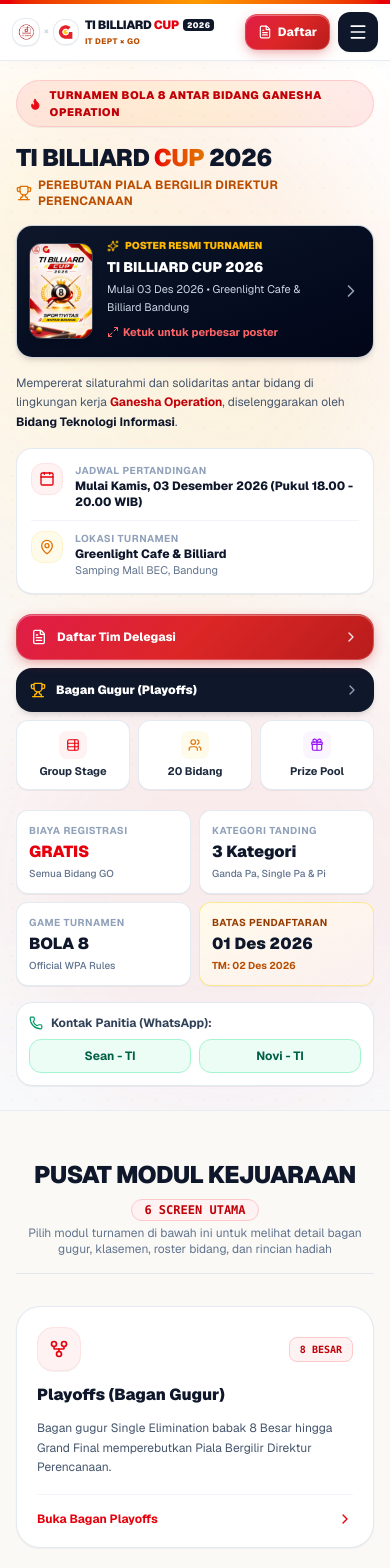
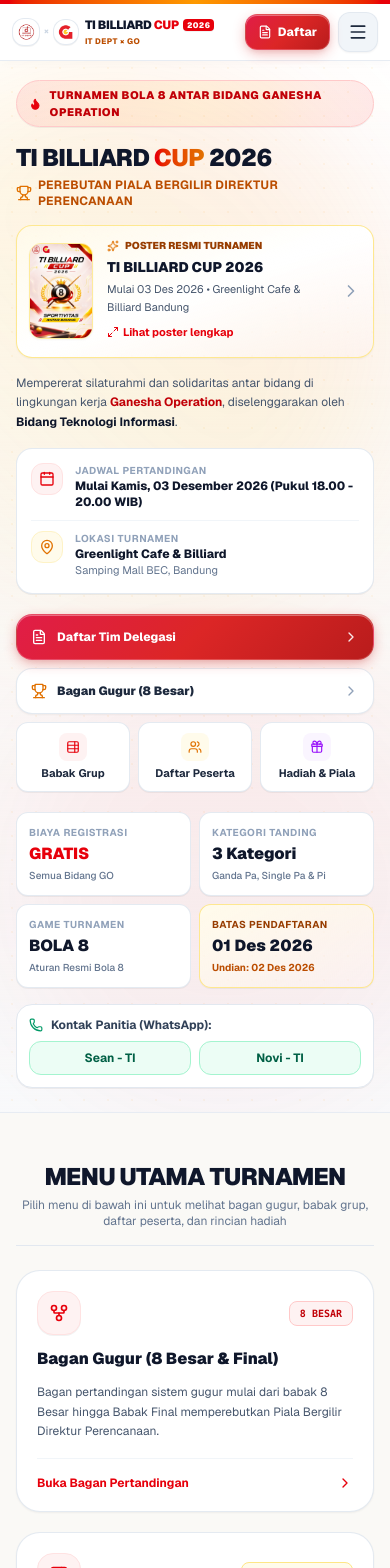
Before and after one commit to zseank213/billiard-tournament, a Next.js app: page / in a window 390 px wide. Shown: the top 1568 px of the page. Built offline with nearby package versions, Linux system fonts and the light colour scheme.

Commit message:
feat: complete light theme overhaul and replace technical jargon with everyday language across all modules

```diff
--- a/src/app/actions/bidang.ts
+++ b/src/app/actions/bidang.ts
@@ -180,7 +180,7 @@ export async function getParticipantsWithRosters(): Promise<{
       bidang: b.name,
       seed: b.order_no,
       status: b.is_host ? ("host" as const) : isRegistered ? ("registered" as const) : ("invited" as const),
-      accentColor: b.is_host ? "bg-red-600 text-white" : "bg-slate-900 text-white",
+      accentColor: b.is_host ? "bg-red-600 text-white" : "bg-slate-100 text-slate-800",
       slots,
     };
   });
--- a/src/app/page.tsx
+++ b/src/app/page.tsx
@@ -25,17 +25,17 @@ import { TOURNAMENT_CONFIG } from "@/lib/mock-data";
 export default function HomePage() {
   const tournamentModules = [
     {
-      title: "Playoffs (Bagan Gugur)",
-      description: "Bagan gugur Single Elimination babak 8 Besar hingga Grand Final memperebutkan Piala Bergilir Direktur Perencanaan.",
+      title: "Bagan Gugur (8 Besar & Final)",
+      description: "Bagan pertandingan sistem gugur mulai dari babak 8 Besar hingga Babak Final memperebutkan Piala Bergilir Direktur Perencanaan.",
       href: "/playoffs",
       icon: GitFork,
       badge: "8 Besar",
       badgeColor: "bg-red-50 text-red-700 border-red-200",
-      cta: "Buka Bagan Playoffs",
+      cta: "Buka Bagan Pertandingan",
     },
     {
-      title: "Group Stage (Penyisihan)",
-      description: "Klasemen Babak Penyisihan 4 Grup (A, B, C, D) 20 bidang untuk kategori Ganda Putra, Single Putra, dan Single Putri.",
+      title: "Babak Grup (Penyisihan)",
+      description: "Klasemen babak penyisihan 4 grup (A, B, C, D) untuk kategori Ganda Putra, Single Putra, dan Single Putri.",
       href: "/group-stage",
       icon: TableProperties,
       badge: "4 Grup (20 Tim)",
@@ -44,16 +44,16 @@ export default function HomePage() {
     },
     {
       title: "Daftar Peserta (Bidang)",
-      description: "Daftar 20 tim perwakilan bidang di lingkungan Ganesha Operation Pusat beserta data atlet delegasi siap tanding.",
+      description: "Daftar 20 tim perwakilan bidang di lingkungan kerja Ganesha Operation Pusat beserta data nama pemain.",
       href: "/participants",
       icon: Users,
-      badge: "19 Bidang + IT Host",
+      badge: "20 Bidang",
       badgeColor: "bg-emerald-50 text-emerald-700 border-emerald-200",
-      cta: "Cek Roster Bidang",
+      cta: "Lihat Daftar Pemain",
     },
     {
-      title: "Prize Pool & Rincian Hadiah",
-      description: "Alokasi 3 Piala Bergilir DirRen, uang tunai pembinaan, piala tetap juara 1-3, suporter terbaik, dan mini games.",
+      title: "Total Hadiah & Piala",
+      description: "Alokasi 3 Piala Bergilir, piala tetap juara 1-3 per kategori, hadiah suporter terbaik, dan doorprize.",
       href: "/prize-pool",
       icon: Trophy,
       badge: "3 Piala Bergilir",
@@ -61,22 +61,22 @@ export default function HomePage() {
       cta: "Rincian Hadiah Juara",
     },
     {
-      title: "Merchandise & Doorprize",
-      description: "Koleksi kaos dry-fit, topi drill, tumbler stainless, mug, dan voucher belanja Indomaret Rp 100K & 50K.",
+      title: "Souvenir & Hadiah Hiburan",
+      description: "Koleksi kaos turnamen, topi, tumbler, mug, serta voucher belanja Indomaret Rp 100.000 & Rp 50.000.",
       href: "/merchandise",
       icon: Gift,
       badge: "Voucher Belanja",
       badgeColor: "bg-purple-50 text-purple-700 border-purple-200",
-      cta: "Lihat Merchandise",
+      cta: "Lihat Koleksi Souvenir",
     },
     {
-      title: "Regulasi & SK Resmi Bola 8",
-      description: "Surat keputusan resmi panitia, sistem pertandingan Bola 8 WPA, toleransi waktu, dan ketentuan WO.",
+      title: "Aturan Pertandingan Bola 8",
+      description: "Tata tertib resmi turnamen, aturan permainan Bola 8, ketentuan waktu hadir, dan etika pertandingan.",
       href: "/regulation",
       icon: BookOpen,
-      badge: "Official WPA",
+      badge: "Aturan Resmi",
       badgeColor: "bg-slate-100 text-slate-700 border-slate-200",
-      cta: "Baca Aturan Resmi",
+      cta: "Baca Aturan Pertandingan",
     },
   ];
 
@@ -86,18 +86,13 @@ export default function HomePage() {
       <HeroBanner />
 
       {/* 2. Main Module Hub Section */}
-      <section className="max-w-7xl mx-auto w-full min-w-0 max-w-full px-4 sm:px-6 lg:px-8 space-y-8">
+      <section className="max-w-7xl mx-auto w-full min-w-0 max-w-full px-4 sm:px-6 lg:px-8 space-y-6">
         <div className="text-center sm:text-left border-b border-slate-200 pb-4">
-          <div className="flex items-center justify-center sm:justify-start gap-2 flex-wrap">
-            <h2 className="text-2xl sm:text-3xl font-black text-slate-900 uppercase tracking-tight">
-              Pusat Modul Kejuaraan
-            </h2>
-            <span className="text-xs font-mono font-bold text-red-700 bg-red-50 px-3 py-0.5 rounded-full border border-red-200">
-              6 SCREEN UTAMA
-            </span>
-          </div>
+          <h2 className="text-2xl sm:text-3xl font-black text-slate-900 uppercase tracking-tight">
+            Menu Utama Turnamen
+          </h2>
           <p className="text-xs sm:text-sm text-slate-500 mt-1">
-            Pilih modul turnamen di bawah ini untuk melihat detail bagan gugur, klasemen, roster bidang, dan rincian hadiah
+            Pilih menu di bawah ini untuk melihat bagan gugur, babak grup, daftar peserta, dan rincian hadiah
           </p>
         </div>
 
@@ -110,7 +105,7 @@ export default function HomePage() {
               <Link
                 key={mod.href}
                 href={mod.href}
-                className="group p-5 sm:p-6 rounded-3xl bg-white border border-slate-200/90 hover:border-red-400 hover:shadow-lg transition-all duration-200 flex flex-col justify-between shadow-xs"
+                className="group p-5 sm:p-6 rounded-3xl bg-white border border-slate-200/90 hover:border-red-400 hover:shadow-md transition-all duration-200 flex flex-col justify-between shadow-xs"
               >
                 <div className="space-y-3">
                   <div className="flex items-center justify-between">
@@ -141,28 +136,28 @@ export default function HomePage() {
         </div>
       </section>
 
-      {/* 3. Fast Action Banner: Pendaftaran & Cek Status */}
+      {/* 3. Pendaftaran Delegasi Banner (Light Championship Theme) */}
       <section className="max-w-7xl mx-auto w-full min-w-0 max-w-full px-4 sm:px-6 lg:px-8">
-        <div className="rounded-3xl bg-gradient-to-br from-slate-900 via-slate-850 to-slate-900 text-white p-6 sm:p-10 shadow-xl border border-slate-800 relative overflow-hidden">
-          <div className="absolute top-0 right-0 w-80 h-80 bg-red-600/10 rounded-full blur-3xl pointer-events-none" />
+        <div className="rounded-3xl bg-gradient-to-br from-red-50/80 via-white to-amber-50/60 text-slate-900 p-6 sm:p-10 shadow-sm border border-red-200/90 relative overflow-hidden">
+          <div className="absolute top-0 right-0 w-80 h-80 bg-red-600/5 rounded-full blur-3xl pointer-events-none" />
 
           <div className="relative flex flex-col lg:flex-row items-center justify-between gap-6 sm:gap-8">
             <div className="space-y-2 text-center lg:text-left">
-              <span className="text-[10px] font-black uppercase tracking-wider text-amber-400 bg-amber-400/20 px-3 py-1 rounded-full border border-amber-400/30 inline-block">
+              <span className="text-[10px] font-black uppercase tracking-wider text-red-700 bg-red-100 px-3 py-1 rounded-full border border-red-200 inline-block">
                 Pendaftaran Delegasi Bidang Masih Dibuka
               </span>
-              <h3 className="text-xl sm:text-3xl font-black text-white tracking-tight">
-                Daftarkan Kontingen Bidang Anda Sekarang
+              <h3 className="text-xl sm:text-3xl font-black text-slate-900 tracking-tight">
+                Daftarkan Tim Bidang Anda Sekarang
               </h3>
-              <p className="text-xs sm:text-sm text-slate-300 max-w-xl">
-                Batas pendaftaran resmi hingga <strong>Selasa, 01 Desember 2026</strong>. Technical Meeting diadakan pada <strong>Rabu, 02 Desember 2026</strong>. Biaya keikutsertaan <strong>GRATIS</strong> untuk seluruh bidang di lingkungan Ganesha Operation.
+              <p className="text-xs sm:text-sm text-slate-600 max-w-xl">
+                Batas pendaftaran resmi hingga <strong>Selasa, 01 Desember 2026</strong>. Pertemuan Teknis &amp; Undian diadakan pada <strong>Rabu, 02 Desember 2026</strong>. Biaya keikutsertaan <strong>GRATIS</strong> untuk seluruh bidang di lingkungan Ganesha Operation.
               </p>
             </div>
 
             <div className="flex flex-col sm:flex-row items-center gap-3 w-full lg:w-auto shrink-0">
               <Link
                 href="/register"
-                className="w-full sm:w-auto px-6 py-3.5 rounded-2xl text-xs sm:text-sm font-black btn-championship-red flex items-center justify-center gap-2 shadow-lg shadow-red-600/30"
+                className="w-full sm:w-auto px-6 py-3.5 rounded-2xl text-xs sm:text-sm font-black btn-championship-red flex items-center justify-center gap-2 shadow-sm shadow-red-600/20"
               >
                 <FileText className="w-4 h-4" />
                 <span>Formulir Pendaftaran Tim</span>
@@ -171,10 +166,10 @@ export default function HomePage() {
 
               <Link
                 href="/playoffs"
-                className="w-full sm:w-auto px-5 py-3.5 rounded-2xl text-xs sm:text-sm font-bold bg-white/10 hover:bg-white/20 text-white border border-white/20 flex items-center justify-center gap-2 transition-colors"
+                className="w-full sm:w-auto px-5 py-3.5 rounded-2xl text-xs sm:text-sm font-bold bg-white hover:bg-slate-50 text-slate-800 border border-slate-200/90 shadow-2xs flex items-center justify-center gap-2 transition-colors"
               >
-                <GitFork className="w-4 h-4 text-slate-300" />
-                <span>Lihat Bagan (Playoffs)</span>
+                <GitFork className="w-4 h-4 text-slate-500" />
+                <span>Lihat Bagan (8 Besar)</span>
               </Link>
             </div>
           </div>
--- a/src/components/HeroBanner.tsx
+++ b/src/components/HeroBanner.tsx
@@ -68,13 +68,13 @@ export const HeroBanner: React.FC<HeroBannerProps> = ({
               </p>
             </div>
 
-            {/* Mobile-Only Interactive Poster Spotlight Card */}
+            {/* Mobile-Only Interactive Poster Spotlight Card (Light Championship Pearl Theme) */}
             <div
-              className="lg:hidden relative rounded-2xl overflow-hidden border border-slate-200/90 shadow-md bg-gradient-to-br from-slate-900 via-slate-850 to-slate-950 text-white cursor-pointer group active:scale-[0.99] transition-transform"
+              className="lg:hidden relative rounded-2xl overflow-hidden border border-amber-200/90 shadow-xs bg-gradient-to-br from-amber-50/70 via-white to-red-50/40 text-slate-900 cursor-pointer group active:scale-[0.99] transition-transform"
               onClick={() => setIsBannerModalOpen(true)}
             >
               <div className="relative flex items-center gap-3.5 p-3 sm:p-4">
-                <div className="relative w-16 h-24 sm:w-20 sm:h-28 rounded-xl overflow-hidden shrink-0 shadow-md border border-white/20">
+                <div className="relative w-16 h-24 sm:w-20 sm:h-28 rounded-xl overflow-hidden shrink-0 shadow-xs border border-amber-200/80">
                   <Image
                     src="/images/ti-billiard-cup-banner-2026.jpg"
                     alt="Banner TI Billiard Cup 2026"
@@ -83,22 +83,22 @@ export const HeroBanner: React.FC<HeroBannerProps> = ({
                   />
                 </div>
                 <div className="flex-1 min-w-0 space-y-1">
-                  <div className="flex items-center gap-1.5 text-[10px] font-black uppercase text-amber-400">
-                    <Sparkles className="w-3 h-3 text-amber-400" />
+                  <div className="flex items-center gap-1.5 text-[10px] font-black uppercase text-amber-800">
+                    <Sparkles className="w-3 h-3 text-amber-600" />
                     <span>Poster Resmi Turnamen</span>
                   </div>
-                  <h4 className="text-sm font-black text-white truncate">
+                  <h4 className="text-sm font-black text-slate-900 truncate">
                     TI BILLIARD CUP 2026
                   </h4>
-                  <p className="text-[11px] text-slate-300 line-clamp-2 leading-relaxed">
+                  <p className="text-[11px] text-slate-600 line-clamp-2 leading-relaxed">
                     Mulai 03 Des 2026 • Greenlight Cafe &amp; Billiard Bandung
                   </p>
-                  <span className="inline-flex items-center gap-1 text-[11px] font-bold text-red-400 group-hover:text-red-300 pt-0.5">
+                  <span className="inline-flex items-center gap-1 text-[11px] font-bold text-red-600 group-hover:text-red-700 pt-0.5">
                     <Maximize2 className="w-3 h-3" />
-                    <span>Ketuk untuk perbesar poster</span>
+                    <span>Lihat poster lengkap</span>
                   </span>
                 </div>
-                <ChevronRight className="w-5 h-5 text-slate-400 group-hover:translate-x-1 group-hover:text-white transition-all shrink-0" />
+                <ChevronRight className="w-5 h-5 text-slate-400 group-hover:translate-x-1 group-hover:text-slate-600 transition-all shrink-0" />
               </div>
             </div>
 
@@ -145,7 +145,7 @@ export const HeroBanner: React.FC<HeroBannerProps> = ({
 
             {/* Quick Action Navigation Grid (Mobile & Desktop Friendly) */}
             <div className="space-y-2 pt-1">
-              {/* Primary Dual Action Buttons */}
+              {/* Primary Dual Action Buttons (Light Championship Theme) */}
               <div className="grid grid-cols-1 sm:grid-cols-2 gap-2 sm:gap-3">
                 <Link
                   href="/register"
@@ -160,11 +160,11 @@ export const HeroBanner: React.FC<HeroBannerProps> = ({
 
                 <Link
                   href="/playoffs"
-                  className="p-3.5 sm:p-4 rounded-2xl text-xs sm:text-sm font-black bg-slate-900 hover:bg-slate-800 text-white flex items-center justify-between shadow-md active:scale-[0.99] transition-transform"
+                  className="p-3.5 sm:p-4 rounded-2xl text-xs sm:text-sm font-black bg-white hover:bg-red-50/60 text-slate-800 hover:text-red-700 border border-slate-200/90 flex items-center justify-between shadow-xs active:scale-[0.99] transition-all"
                 >
                   <div className="flex items-center gap-2.5">
-                    <Trophy className="w-4 h-4 text-amber-400" />
-                    <span>Bagan Gugur (Playoffs)</span>
+                    <Trophy className="w-4 h-4 text-amber-600" />
+                    <span>Bagan Gugur (8 Besar)</span>
                   </div>
                   <ChevronRight className="w-4 h-4 text-slate-400" />
                 </Link>
@@ -179,7 +179,7 @@ export const HeroBanner: React.FC<HeroBannerProps> = ({
                   <div className="w-7 h-7 rounded-lg bg-red-50 text-red-600 flex items-center justify-center">
                     <TableProperties className="w-3.5 h-3.5" />
                   </div>
-                  <span className="text-[11px] sm:text-xs font-bold text-slate-800">Group Stage</span>
+                  <span className="text-[11px] sm:text-xs font-bold text-slate-800">Babak Grup</span>
                 </Link>
 
                 <Link
@@ -189,7 +189,7 @@ export const HeroBanner: React.FC<HeroBannerProps> = ({
                   <div className="w-7 h-7 rounded-lg bg-amber-50 text-amber-600 flex items-center justify-center">
                     <Users className="w-3.5 h-3.5" />
                   </div>
-                  <span className="text-[11px] sm:text-xs font-bold text-slate-800">20 Bidang</span>
+                  <span className="text-[11px] sm:text-xs font-bold text-slate-800">Daftar Peserta</span>
                 </Link>
 
                 <Link
@@ -199,7 +199,7 @@ export const HeroBanner: React.FC<HeroBannerProps> = ({
                   <div className="w-7 h-7 rounded-lg bg-purple-50 text-purple-600 flex items-center justify-center">
                     <Gift className="w-3.5 h-3.5" />
                   </div>
-                  <span className="text-[11px] sm:text-xs font-bold text-slate-800">Prize Pool</span>
+                  <span className="text-[11px] sm:text-xs font-bold text-slate-800">Hadiah &amp; Piala</span>
                 </Link>
               </div>
             </div>
@@ -238,7 +238,7 @@ export const HeroBanner: React.FC<HeroBannerProps> = ({
                   BOLA 8
                 </div>
                 <p className="text-[10px] text-slate-500 font-medium">
-                  Official WPA Rules
+                  Aturan Resmi Bola 8
                 </p>
               </div>
 
@@ -250,7 +250,7 @@ export const HeroBanner: React.FC<HeroBannerProps> = ({
                   01 Des 2026
                 </div>
                 <p className="text-[10px] text-amber-700 font-bold">
-                  TM: 02 Des 2026
+                  Undian: 02 Des 2026
                 </p>
               </div>
             </div>
@@ -316,7 +316,7 @@ export const HeroBanner: React.FC<HeroBannerProps> = ({
       {/* Full Resolution Banner Modal */}
       {isBannerModalOpen && (
         <div
-          className="fixed inset-0 z-50 flex items-center justify-center p-4 bg-slate-950/80 backdrop-blur-md"
+          className="fixed inset-0 z-50 flex items-center justify-center p-4 bg-slate-900/50 backdrop-blur-sm"
           onClick={() => setIsBannerModalOpen(false)}
         >
           <div
--- a/src/components/Navbar.tsx
+++ b/src/components/Navbar.tsx
@@ -56,12 +56,12 @@ export const Navbar: React.FC = () => {
   };
 
   const navMenuItems = [
-    { href: "/playoffs", label: "Playoffs (Bagan Gugur)", icon: GitFork },
-    { href: "/group-stage", label: "Group Stage (Penyisihan)", icon: TableProperties },
+    { href: "/playoffs", label: "Bagan Gugur (8 Besar)", icon: GitFork },
+    { href: "/group-stage", label: "Babak Grup (Penyisihan)", icon: TableProperties },
     { href: "/participants", label: "Daftar Peserta (Bidang)", icon: Users },
-    { href: "/prize-pool", label: "Prize Pool & Hadiah", icon: Trophy },
-    { href: "/merchandise", label: "Merchandise & Doorprize", icon: Gift },
-    { href: "/regulation", label: "Regulasi Resmi Bola 8", icon: BookOpen },
+    { href: "/prize-pool", label: "Total Hadiah & Piala", icon: Trophy },
+    { href: "/merchandise", label: "Souvenir & Hadiah Hiburan", icon: Gift },
+    { href: "/regulation", label: "Aturan Resmi Bola 8", icon: BookOpen },
   ];
 
   return (
@@ -109,7 +109,7 @@ export const Navbar: React.FC = () => {
                 <span className="font-black text-xs sm:text-base md:text-lg text-slate-900 group-hover:text-red-600 transition-colors tracking-tight whitespace-nowrap">
                   TI BILLIARD <span className="text-red-600">CUP</span>
                 </span>
-                <span className="text-[8px] sm:text-[10px] font-black uppercase tracking-wider px-1 sm:px-1.5 py-0.5 rounded bg-slate-900 text-white whitespace-nowrap">
+                <span className="text-[8px] sm:text-[10px] font-black uppercase tracking-wider px-1 sm:px-1.5 py-0.5 rounded bg-red-600 text-white whitespace-nowrap shadow-2xs">
                   2026
                 </span>
               </div>
@@ -215,7 +215,7 @@ export const Navbar: React.FC = () => {
               className={`lg:hidden w-10 h-10 sm:w-11 sm:h-11 rounded-xl flex items-center justify-center transition-all duration-150 cursor-pointer touch-manipulation select-none active:scale-95 shadow-xs ${
                 isMobileMenuOpen
                   ? "bg-red-600 text-white ring-2 ring-red-400/40 shadow-red-600/30"
-                  : "bg-slate-900 hover:bg-slate-800 text-white"
+                  : "bg-slate-100 hover:bg-slate-200 text-slate-800 border border-slate-200/90"
               }`}
               aria-label={isMobileMenuOpen ? "Tutup Menu Turnamen" : "Buka Menu Turnamen"}
               aria-expanded={isMobileMenuOpen}
@@ -234,7 +234,7 @@ export const Navbar: React.FC = () => {
       {isMobileMenuOpen && (
         <div
           onClick={() => setIsMobileMenuOpen(false)}
-          className="lg:hidden fixed inset-0 top-14 sm:top-20 bg-black/65 backdrop-blur-md z-40 transition-all duration-300"
+          className="lg:hidden fixed inset-0 top-14 sm:top-20 bg-slate-900/40 backdrop-blur-sm z-40 transition-all duration-200"
           aria-hidden="true"
         />
       )}
@@ -267,7 +267,7 @@ export const Navbar: React.FC = () => {
           {/* Module Navigation Grid (1 col on Mobile, 2 cols on Tablet) */}
           <div className="space-y-1.5 pt-1">
             <span className="text-[10px] font-black uppercase tracking-wider text-slate-400 px-1 block mb-1">
-              Modul Utama Kejuaraan:
+              Menu Turnamen:
             </span>
 
             <div className="grid grid-cols-1 sm:grid-cols-2 gap-1.5 sm:gap-2">
--- a/src/components/liquipedia/BracketView.tsx
+++ b/src/components/liquipedia/BracketView.tsx
@@ -280,7 +280,7 @@ export const BracketView: React.FC = () => {
 
             <button
               onClick={() => setActiveMatchModal(null)}
-              className="w-full py-2.5 rounded-xl bg-slate-900 text-white font-bold text-xs hover:bg-slate-800 transition-colors"
+              className="w-full py-2.5 rounded-xl bg-slate-100 text-slate-800 font-bold text-xs hover:bg-slate-200 border border-slate-200 transition-colors"
             >
               Tutup
             </button>
--- a/src/components/liquipedia/ParticipantsView.tsx
+++ b/src/components/liquipedia/ParticipantsView.tsx
@@ -80,16 +80,16 @@ export const ParticipantsView: React.FC = () => {
         <div>
           <div className="flex items-center gap-2 flex-wrap">
             <h2 className="text-2xl sm:text-3xl font-black text-slate-900 uppercase tracking-tight">
-              Participants
+              Daftar Peserta
             </h2>
             {isLoading ? (
-              <span className="text-xs font-mono font-bold text-slate-500 bg-slate-100 px-3 py-0.5 rounded-full border border-slate-200 animate-pulse flex items-center gap-1.5">
+              <span className="text-xs font-bold text-slate-500 bg-slate-100 px-3 py-0.5 rounded-full border border-slate-200 animate-pulse flex items-center gap-1.5">
                 <span className="w-2 h-2 rounded-full bg-slate-400 animate-ping" />
-                MEMUAT DATA BIDANG...
+                Memuat data bidang...
               </span>
             ) : (
-              <span className="text-xs font-mono font-bold text-emerald-700 bg-emerald-50 px-3 py-0.5 rounded-full border border-emerald-200">
-                {participants.length} BIDANG TERDAFTAR DI DATABASE
+              <span className="text-xs font-bold text-emerald-700 bg-emerald-50 px-3 py-0.5 rounded-full border border-emerald-200">
+                {participants.length} Bidang Terdaftar
               </span>
             )}
           </div>
@@ -184,7 +184,7 @@ export const ParticipantsView: React.FC = () => {
                         : "bg-slate-100 text-slate-600 border-slate-200"
                     }`}
                   >
-                    {isHost ? "Host" : team.status === "registered" ? "Terdaftar" : "Invited"}
+                    {isHost ? "Tuan Rumah" : team.status === "registered" ? "Terdaftar" : "Belum Daftar"}
                   </span>
                   <div className="text-slate-400 hover:text-slate-700 transition-colors">
                     {isExpanded ? (
@@ -196,13 +196,13 @@ export const ParticipantsView: React.FC = () => {
                 </div>
               </div>
 
-              {/* Expanded Roster Slots (Bersih & Rapi, Tanpa Badge 'Siap Tanding') */}
+              {/* Expanded Player Slots (Bersih & Rapi) */}
               {isExpanded && (
                 <div className="border-t border-slate-100 bg-slate-50/80 p-3 space-y-2 text-xs">
                   <div className="flex items-center justify-between text-[10px] font-black uppercase tracking-wider text-slate-400 pb-1 border-b border-slate-200/60">
-                    <span>Roster Atlet Delegasi:</span>
+                    <span>Daftar Pemain:</span>
                     <span className="font-mono text-slate-500 font-bold">
-                      {team.slots.filter((s) => s.playerName && !s.playerName.includes("TBD") && !s.playerName.includes("Belum Didaftarkan")).length} / {team.slots.length} Atlet
+                      {team.slots.filter((s) => s.playerName && !s.playerName.includes("TBD") && !s.playerName.includes("Belum Didaftarkan")).length} / {team.slots.length} Pemain
                     </span>
                   </div>
 
--- a/src/lib/mock-data.ts
+++ b/src/lib/mock-data.ts
@@ -405,7 +405,7 @@ export const LIQUIPEDIA_PARTICIPANTS: ParticipantTeam[] = INVITED_BIDANG_LIST.ma
     bidang: bidang,
     seed: idx + 1,
     status: isHost ? ("host" as const) : ("invited" as const),
-    accentColor: isHost ? "bg-red-600 text-white" : "bg-slate-900 text-white",
+    accentColor: isHost ? "bg-red-600 text-white" : "bg-slate-100 text-slate-800",
     slots: [
       {
         slotNumber: 1,
```
Also changed, not shown: src/components/RegistrationForm.tsx (+8 -8 lines), src/components/liquipedia/GroupStageView.tsx (+23 -29 lines), src/components/liquipedia/PrizePoolView.tsx (+4 -4 lines).
